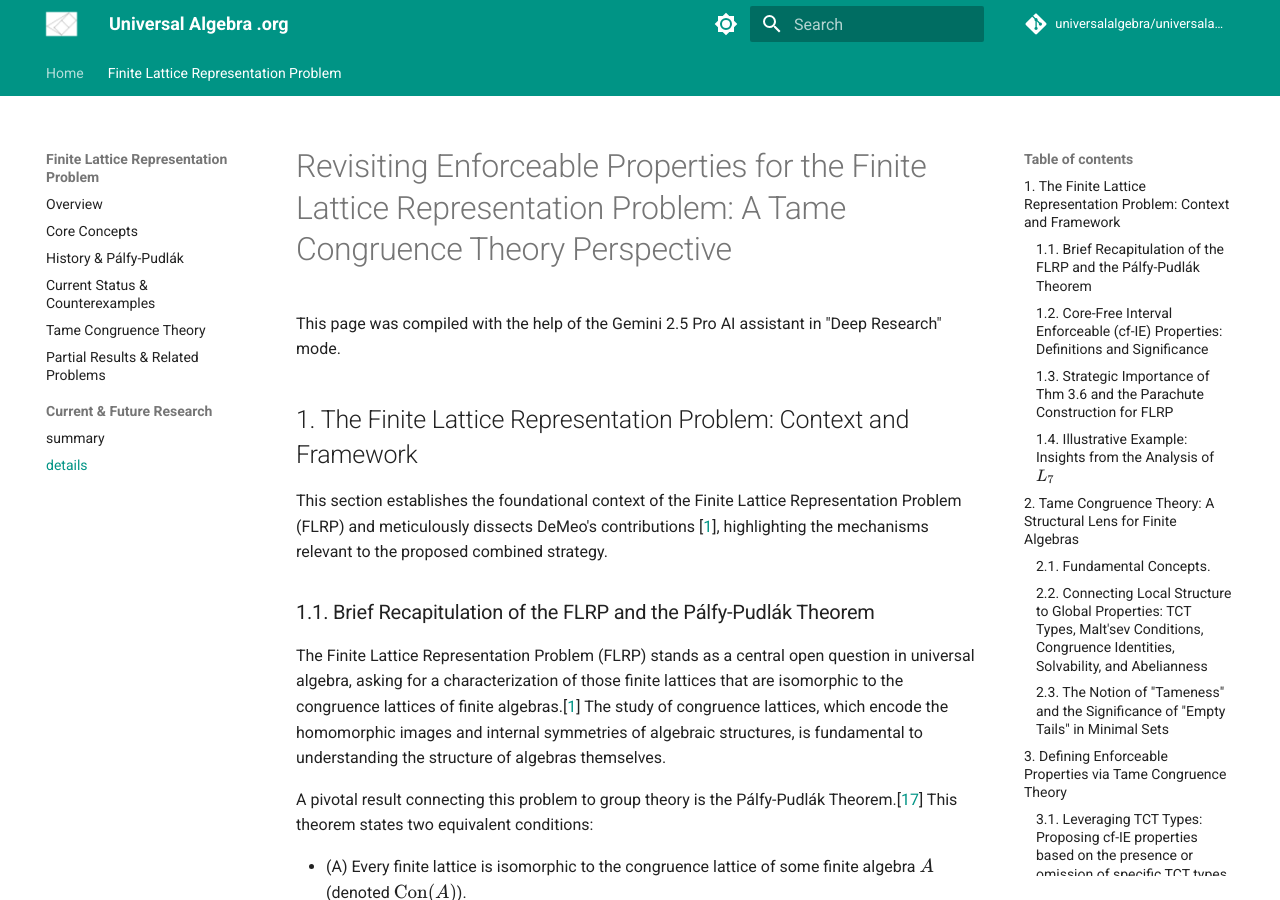
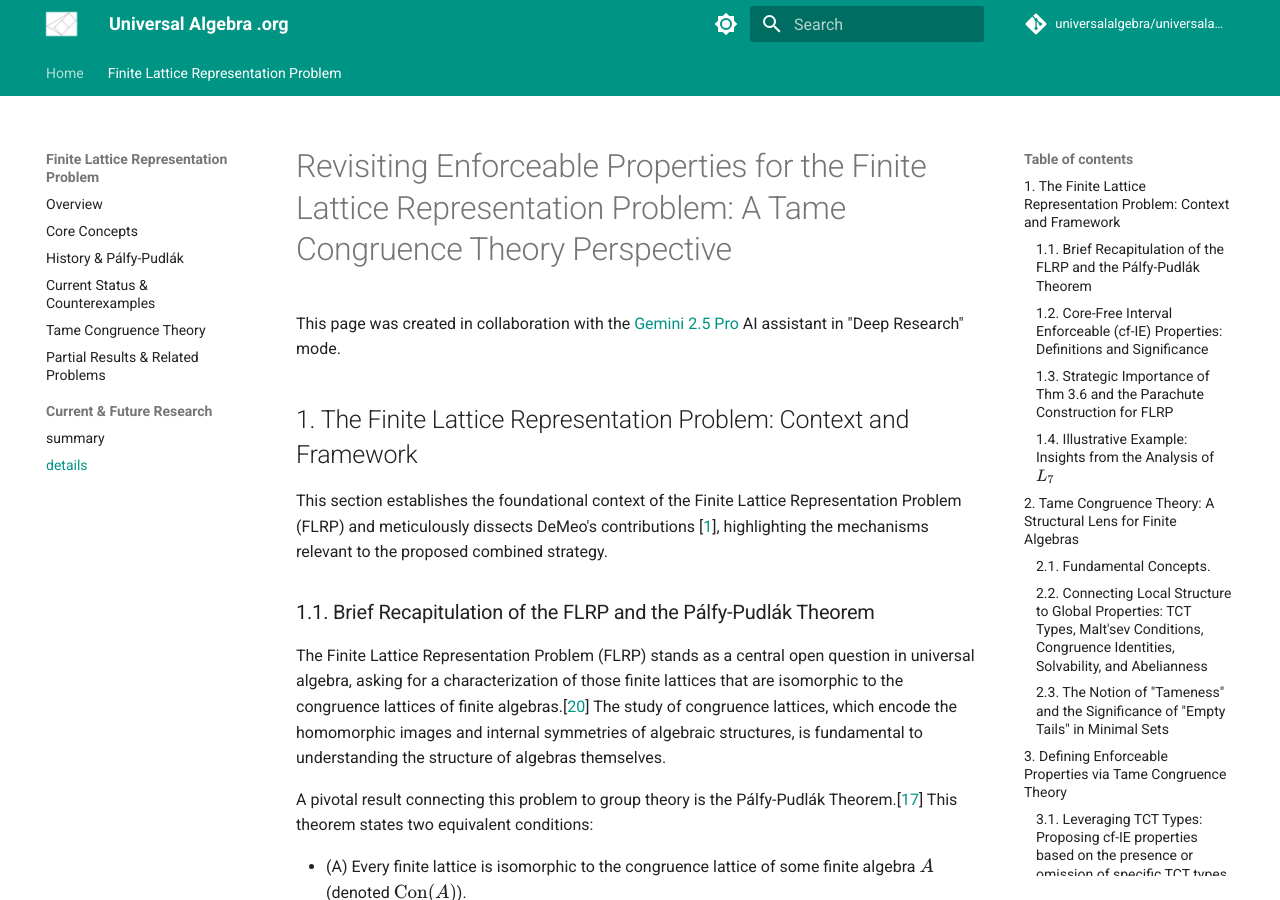
Before and after one commit to UniversalAlgebra/universalalgebra.org, an MkDocs documentation site: the page built from docs/flrp/deep.md, in a window 1280 px wide and 900 px high. Built offline with MkDocs 1.6.1 and Material for MkDocs 9.7.7, drawn with Linux system fonts in a browser that asks for light colours; comment, search, counter and statistics services are not loaded; some of the changed text lies outside the part shown.

Commit message:
improvements

```diff
--- a/docs/flrp/deep.md
+++ b/docs/flrp/deep.md
@@ -1,7 +1,8 @@
 # Revisiting Enforceable Properties for the Finite Lattice Representation Problem: A Tame Congruence Theory Perspective
 
-This page was compiled with the help of the Gemini 2.5 Pro AI assistant in "Deep
-Research" mode.
+This page was created in collaboration with the
+[Gemini 2.5 Pro](https://gemini.google.com/app)
+AI assistant in "Deep Research" mode.
 
 ## 1. The Finite Lattice Representation Problem: Context and Framework
 
@@ -14,7 +15,7 @@ strategy.
 
 The Finite Lattice Representation Problem (FLRP) stands as a central open question in
 universal algebra, asking for a characterization of those finite lattices that are
-isomorphic to the congruence lattices of finite algebras.[[1](#works-cited)]
+isomorphic to the congruence lattices of finite algebras.[[20](#works-cited)]
 The study of congruence lattices, which encode the homomorphic images and internal
 symmetries of algebraic structures, is fundamental to understanding the structure of
 algebras themselves.
@@ -681,3 +682,4 @@ pattern.
 17. Congruence lattices of finite algebras and intervals in subgroup lattices of finite groups. Pálfy, P.P., Pudlák, P. Algebra Universalis 11(1), 22–27 (1980) [doi url](http://dx.doi.org/10.1007/BF02483080).
 18. Expansions of finite algebras and their congruence lattices (2012). William DeMeo; [arxiv 1205.1106](http://arxiv.org/abs/1205.1106).
 19. Congruence lattices of finite algebras. William DeMeo. PhD thesis, University of Hawai’i at Mānoa, Honolulu, HI, May 2012; [arxiv 1204.4305](http://arxiv.org/abs/1204.4305).
+20. [Finite lattice representation problem Wikipedia page](https://en.wikipedia.org/w/index.php?title=Finite_lattice_representation_problem&oldid=1282543248); Wikipedia, The Free Encyclopedia. Date retrieved: 28 May 2025 04:54 UTC.
```
Also changed, not shown: docs/flrp/index.md (+4 -1 lines).
